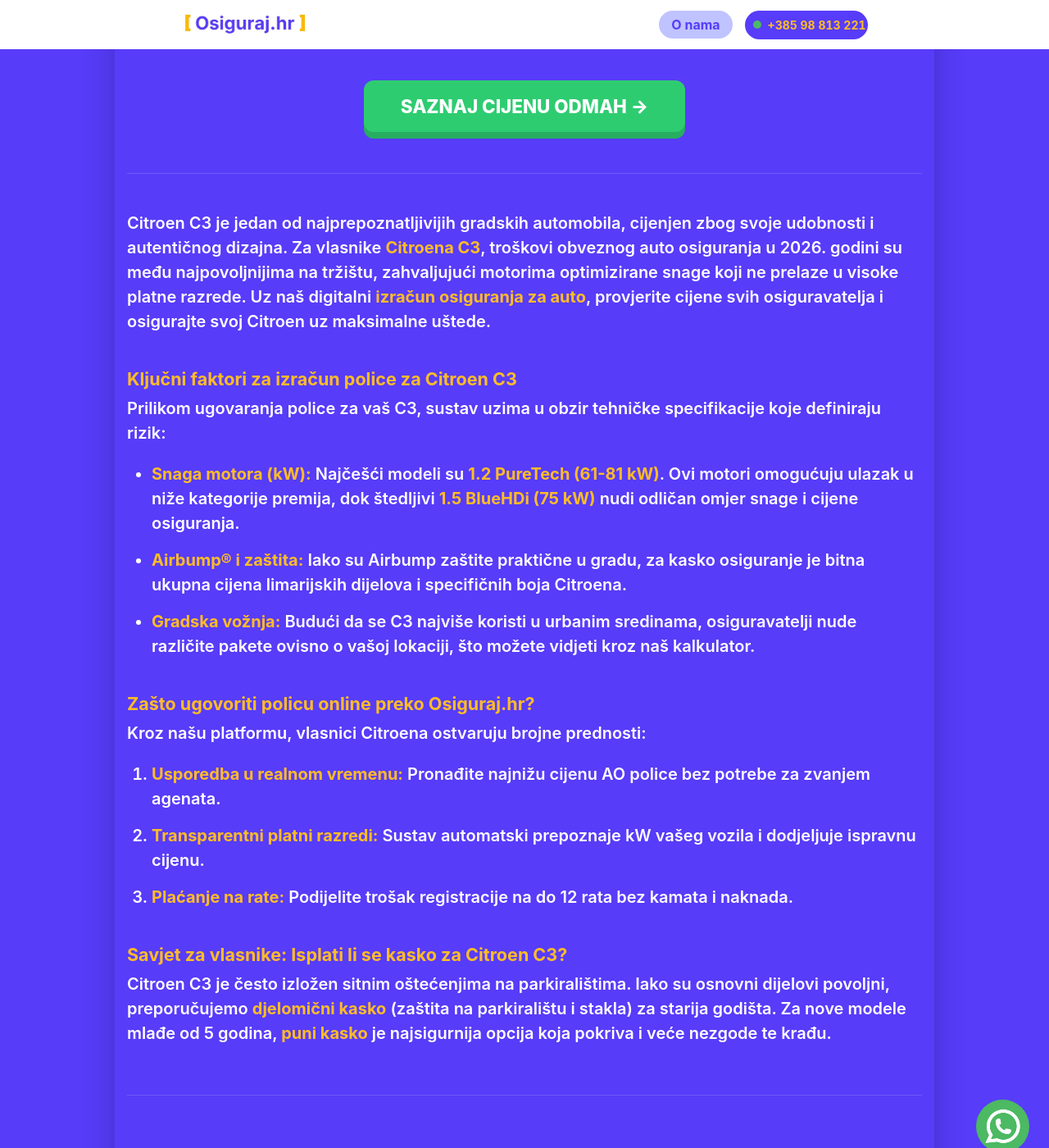
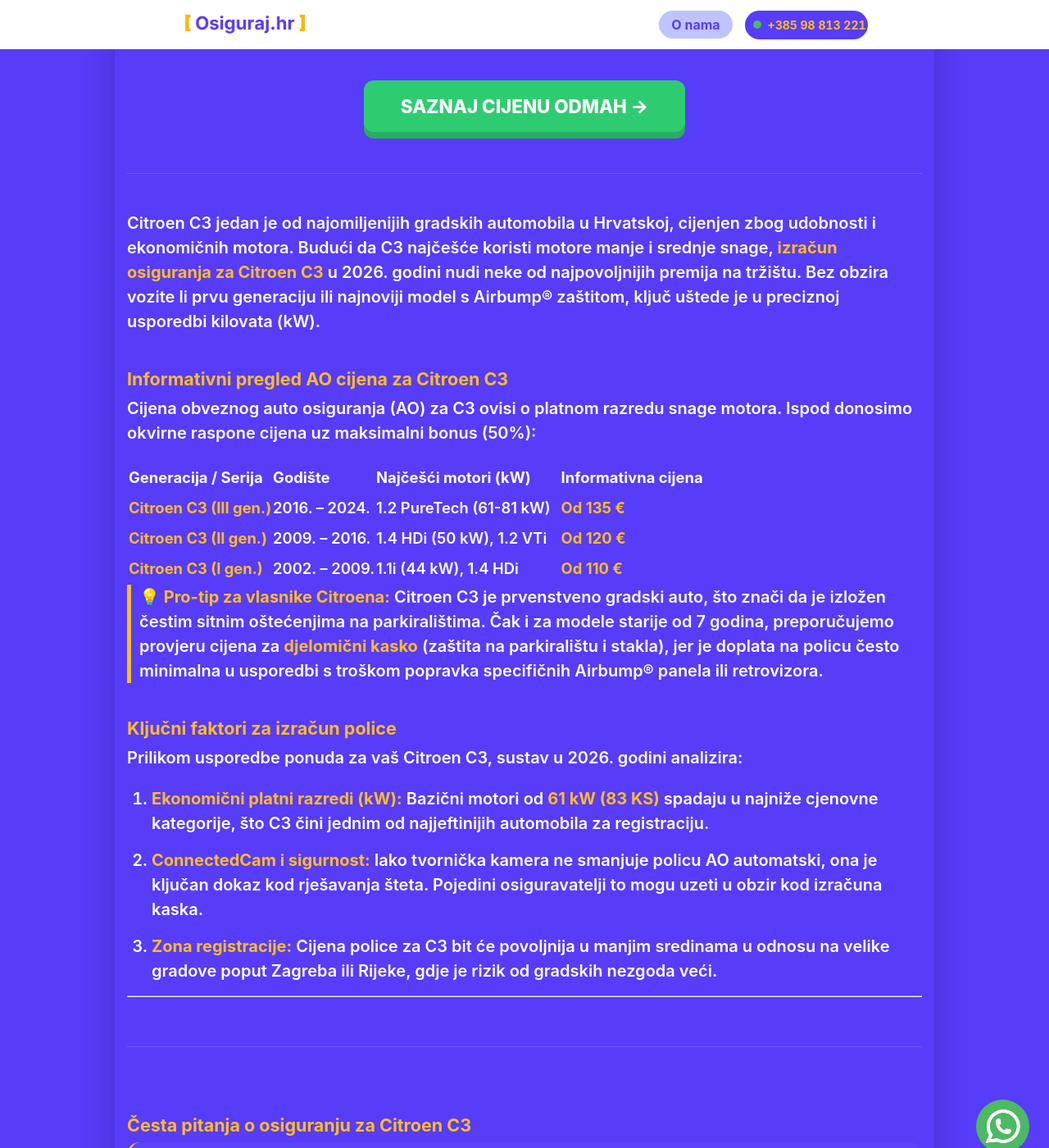
Before and after one commit to Filip-Gale/OsigurajHR, a Jekyll site: the page built from auto-osiguranje/citroen-c3.md, in a window 1280 px wide and 1400 px high, scrolled down 315 px. Shown: the whole window at 82% size. Built offline with Jekyll 4.4.1, drawn with Linux system fonts in a browser that asks for light colours; some of the changed text lies outside the part shown.

Commit message:
Update citroen-c3.md

```diff
--- a/auto-osiguranje/citroen-c3.md
+++ b/auto-osiguranje/citroen-c3.md
@@ -1,48 +1,80 @@
 ---
 layout: grad
 grad_ime: ""
-title: "Osiguranje za Citroen C3 | Izračun cijene prema kW (2026)"
+title: "Osiguranje za Citroen C3 | Cijene po godištima (2002-2024)"
 permalink: /auto-osiguranje/citroen-c3/
-description: "Saznajte točnu cijenu auto osiguranja za Citroen C3. Usporedite ponude za PureTech i BlueHDi motore uz uštede do 30% online."
+description: "Izračunajte cijenu osiguranja za Citroen C3. Provjerite informativne cijene za 1.2 PureTech, 1.4 i 1.5 BlueHDi modele po godištima. Uštedite do 30% online."
 ---
 
-Citroen C3 je jedan od najprepoznatljivijih gradskih automobila, cijenjen zbog svoje udobnosti i autentičnog dizajna. Za vlasnike **Citroena C3**, troškovi obveznog auto osiguranja u 2026. godini su među najpovoljnijima na tržištu, zahvaljujući motorima optimizirane snage koji ne prelaze u visoke platne razrede. Uz naš digitalni **izračun osiguranja za auto**, provjerite cijene svih osiguravatelja i osigurajte svoj Citroen uz maksimalne uštede.
+Citroen C3 jedan je od najomiljenijih gradskih automobila u Hrvatskoj, cijenjen zbog udobnosti i ekonomičnih motora. Budući da C3 najčešće koristi motore manje i srednje snage, **izračun osiguranja za Citroen C3** u 2026. godini nudi neke od najpovoljnijih premija na tržištu. Bez obzira vozite li prvu generaciju ili najnoviji model s Airbump® zaštitom, ključ uštede je u preciznoj usporedbi kilovata (kW).
 
-### Ključni faktori za izračun police za Citroen C3
+### Informativni pregled AO cijena za Citroen C3
 
-Prilikom ugovaranja police za vaš C3, sustav uzima u obzir tehničke specifikacije koje definiraju rizik:
+Cijena obveznog auto osiguranja (AO) za C3 ovisi o platnom razredu snage motora. Ispod donosimo okvirne raspone cijena uz maksimalni bonus (50%):
 
-* **Snaga motora (kW):** Najčešći modeli su **1.2 PureTech (61-81 kW)**. Ovi motori omogućuju ulazak u niže kategorije premija, dok štedljivi **1.5 BlueHDi (75 kW)** nudi odličan omjer snage i cijene osiguranja.
-* **Airbump® i zaštita:** Iako su Airbump zaštite praktične u gradu, za kasko osiguranje je bitna ukupna cijena limarijskih dijelova i specifičnih boja Citroena.
-* **Gradska vožnja:** Budući da se C3 najviše koristi u urbanim sredinama, osiguravatelji nude različite pakete ovisno o vašoj lokaciji, što možete vidjeti kroz naš kalkulator.
+| Generacija&nbsp;/&nbsp;Serija | Godište&nbsp;&nbsp;&nbsp;&nbsp;&nbsp; | Najčešći motori (kW)&nbsp;&nbsp;&nbsp;&nbsp;&nbsp;&nbsp;&nbsp;&nbsp; | Informativna cijena |
+| :--- | :--- | :--- | :--- |
+| **Citroen C3 (III gen.)** | 2016. – 2024. | 1.2 PureTech (61-81 kW) | **Od 135 €** |
+| **Citroen C3 (II gen.)** | 2009. – 2016. | 1.4 HDi (50 kW), 1.2 VTi | **Od 120 €** |
+| **Citroen C3 (I gen.)** | 2002. – 2009. | 1.1i (44 kW), 1.4 HDi | **Od 110 €** |
 
-### Zašto ugovoriti policu online preko Osiguraj.hr?
+> **💡 Pro-tip za vlasnike Citroena:** Citroen C3 je prvenstveno gradski auto, što znači da je izložen čestim sitnim oštećenjima na parkiralištima. Čak i za modele starije od 7 godina, preporučujemo provjeru cijena za **djelomični kasko** (zaštita na parkiralištu i stakla), jer je doplata na policu često minimalna u usporedbi s troškom popravka specifičnih Airbump® panela ili retrovizora.
 
-Kroz našu platformu, vlasnici Citroena ostvaruju brojne prednosti:
+### Ključni faktori za izračun police
 
-1. **Usporedba u realnom vremenu:** Pronađite najnižu cijenu AO police bez potrebe za zvanjem agenata.
-2. **Transparentni platni razredi:** Sustav automatski prepoznaje kW vašeg vozila i dodjeljuje ispravnu cijenu.
-3. **Plaćanje na rate:** Podijelite trošak registracije na do 12 rata bez kamata i naknada.
+Prilikom usporedbe ponuda za vaš Citroen C3, sustav u 2026. godini analizira:
+1.  **Ekonomični platni razredi (kW):** Bazični motori od **61 kW (83 KS)** spadaju u najniže cjenovne kategorije, što C3 čini jednim od najjeftinijih automobila za registraciju.
+2.  **ConnectedCam i sigurnost:** Iako tvornička kamera ne smanjuje policu AO automatski, ona je ključan dokaz kod rješavanja šteta. Pojedini osiguravatelji to mogu uzeti u obzir kod izračuna kaska.
+3.  **Zona registracije:** Cijena police za C3 bit će povoljnija u manjim sredinama u odnosu na velike gradove poput Zagreba ili Rijeke, gdje je rizik od gradskih nezgoda veći.
 
-### Savjet za vlasnike: Isplati li se kasko za Citroen C3?
-
-Citroen C3 je često izložen sitnim oštećenjima na parkiralištima. Iako su osnovni dijelovi povoljni, preporučujemo **djelomični kasko** (zaštita na parkiralištu i stakla) za starija godišta. Za nove modele mlađe od 5 godina, **puni kasko** je najsigurnija opcija koja pokriva i veće nezgode te krađu.
+---
 
 <div class="faq-section">
-    <h3>FAQ: Sve što trebate znati o osiguranju za Citroen C3</h3>
+    <h3>Česta pitanja o osiguranju za Citroen C3</h3>
 
     <div class="faq-item">
         <h4>Koliko kW ima bazični Citroen C3 za izračun?</h4>
-        <p>Bazični 1.2 PureTech motor obično ima 61 kW (83 KS), što ga svrstava u jednu od najpovoljnijih skupina za obvezno auto osiguranje.</p>
+        <p>Najčešći 1.2 PureTech motor ima 61 kW (83 KS), što ga svrstava u vrlo povoljnu skupinu za obvezno auto osiguranje. Jače verzije od 81 kW (110 KS) ulaze u tek nešto viši razred.</p>
     </div>
 
     <div class="faq-item">
-        <h4>Mogu li ostvariti popust ako imam ugrađenu kameru u Citroenu?</h4>
-        <p>Citroen C3 često ima ugrađenu ConnectedCam tehnologiju. Iako to ne smanjuje AO policu automatski, može biti dokaz u slučaju nezgode. Provjerite opcije kroz naš <strong>izračun osiguranja za auto</strong>.</p>
+        <h4>Isplati li se kasko za rabljeni Citroen C3?</h4>
+        <p>Da, posebno zbog specifične limarije i Airbump® zaštita. Preporučujemo kasko za vozila do 10 godina starosti, ili barem djelomični kasko za zaštitu stakala koja su kod C3 modela s panoramskim vjetrobranom (Zenith) skupa za zamjenu.</p>
     </div>
 
     <div class="faq-item">
-        <h4>Vrijedi li moja polica ako iznajmljujem C3 preko platformi za dijeljenje?</h4>
-        <p>Ako vozilo koristite u komercijalne svrhe ili za najam, obvezno to naglasite prilikom izračuna jer takva uporaba nosi drugačiji faktor rizika.</p>
+        <h4>Mogu li ugovoriti osiguranje online za C3 iz uvoza?</h4>
+        <p>Apsolutno. Putem Osiguraj.hr kalkulatora možete unijeti podatke iz inozemne prometne dozvole i odmah dobiti točan izračun potreban za homologaciju i prvu registraciju u Hrvatskoj.</p>
     </div>
 </div>
+
+<script type="application/ld+json">
+{
+  "@context": "https://schema.org",
+  "@type": "FAQPage",
+  "mainEntity": [{
+    "@type": "Question",
+    "name": "Koliko kW ima bazični Citroen C3 za izračun?",
+    "acceptedAnswer": {
+      "@type": "Answer",
+      "text": "Bazični Citroen C3 obično dolazi sa 61 kW, što je jedan od najnižih platnih razreda, čineći policu osiguranja vrlo pristupačnom."
+    }
+  },
+  {
+    "@type": "Question",
+    "name": "Isplati li se kasko za rabljeni Citroen C3?",
+    "acceptedAnswer": {
+      "@type": "Answer",
+      "text": "Zbog specifičnih dijelova poput Zenith vjetrobrana ili Airbump panela, kasko se preporučuje čak i za rabljene modele kako bi se izbjegli visoki troškovi popravka."
+    }
+  },
+  {
+    "@type": "Question",
+    "name": "Mogu li ugovoriti osiguranje online za C3 iz uvoza?",
+    "acceptedAnswer": {
+      "@type": "Answer",
+      "text": "Da, online kalkulator omogućuje unos tehničkih podataka za vozila iz uvoza, pružajući trenutnu usporedbu cijena za prvu registraciju."
+    }
+  }]
+}
+</script>
```
